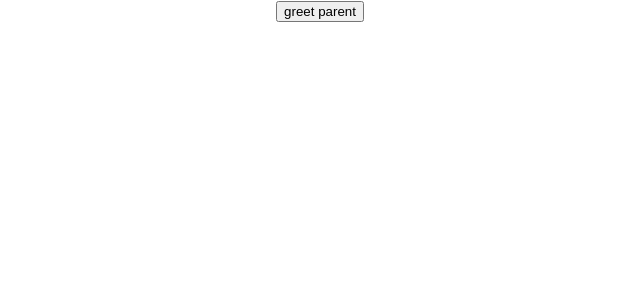
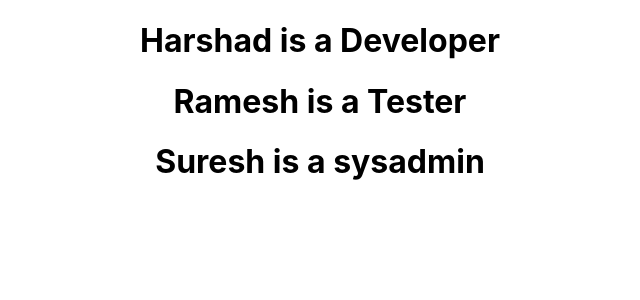
Before and after one commit to Harshad-Chavan/React, a React (Create React App) app: page / in a window 1280 px wide. Shown: the top 300 px of the page, without its empty margins (320-960 px from the left). Built offline with nearby package versions, Linux system fonts and the light colour scheme.

Commit message:
list rendering and conditional rendering

```diff
--- a/src/App.js
+++ b/src/App.js
@@ -10,6 +10,8 @@ import FunctionClick from './components/FunctionClick'
 import  Classclick from './components/ClassClick'
 import EventBinding from './components/EventBinding'
 import ParentComponent from './components/ParentCompnent'
+import UserGreeting from './components/UserGreeting'
+import PersonList from './components/PersonList'
 
 function App() {
   return (
@@ -23,7 +25,9 @@ function App() {
       {/* <FunctionClick />
       <Classclick /> */}
       {/* <EventBinding /> */}
-      <ParentComponent />
+      {/* <ParentComponent /> */}
+      {/* <UserGreeting /> */}
+      <PersonList />
     </div>
   );
 }
--- /dev/null
+++ b/src/components/Person.js
@@ -0,0 +1,11 @@
+import React from 'react'
+
+function Person({person}) {
+    return (
+        <div>
+            <div><h1>{person.name} is a {person.role}</h1></div>
+        </div>
+    )
+}
+
+export default Person
--- /dev/null
+++ b/src/components/PersonList.js
@@ -0,0 +1,35 @@
+import React from 'react'
+import Person from './Person'
+
+function PersonList() {
+    const names = ['Bruce','clarke','diana']
+    const personlist = [
+        {
+            id:1,
+            name: "Harshad",
+            role:"Developer",
+        },
+        {
+            id:2,
+            name: "Ramesh",
+            role:"Tester",
+        },
+        {
+            id:1,
+            name: "Suresh",
+            role:"sysadmin",
+        },
+
+    ]
+
+const getperson = personlist.map( person => <Person person={person}></Person> )
+
+    return (
+        <div>
+            { getperson }
+        </div>
+    )
+}
+
+let names = ['Bruce','clarke','diana']
+export default PersonList
--- /dev/null
+++ b/src/components/UserGreeting.js
@@ -0,0 +1,40 @@
+import React, { Component } from 'react'
+
+class UserGreeting extends Component {
+
+    constructor(props) {
+        super(props)
+
+        this.state = {
+             isLoggedIn : true
+        }
+    }
+
+    render() {
+
+        // //Using if else approachh cannot be used inside JSX
+        // if (this.state.isLoggedIn){
+        //     return( <p>Welcome Harshad</p>)
+        // }
+        // else
+        // {
+        //     return( <p>Welcome guest</p>)
+        // }
+
+        // //element variable approach cannot be used inside JSX
+        // let message
+        // if (this.state.isLoggedIn) {
+        //     message = <div>Welcome Harshad</div>
+        // }
+        // else {
+        //     message = <div>Welcome Guest</div>
+
+        // }
+        // return (message)
+
+        //ternery operator easy to use works in jsx
+        return this.state.isLoggedIn ? <p>Welcome harshad</p> : <p>Welcome guest</p>
+    }
+}
+
+export default UserGreeting
```
